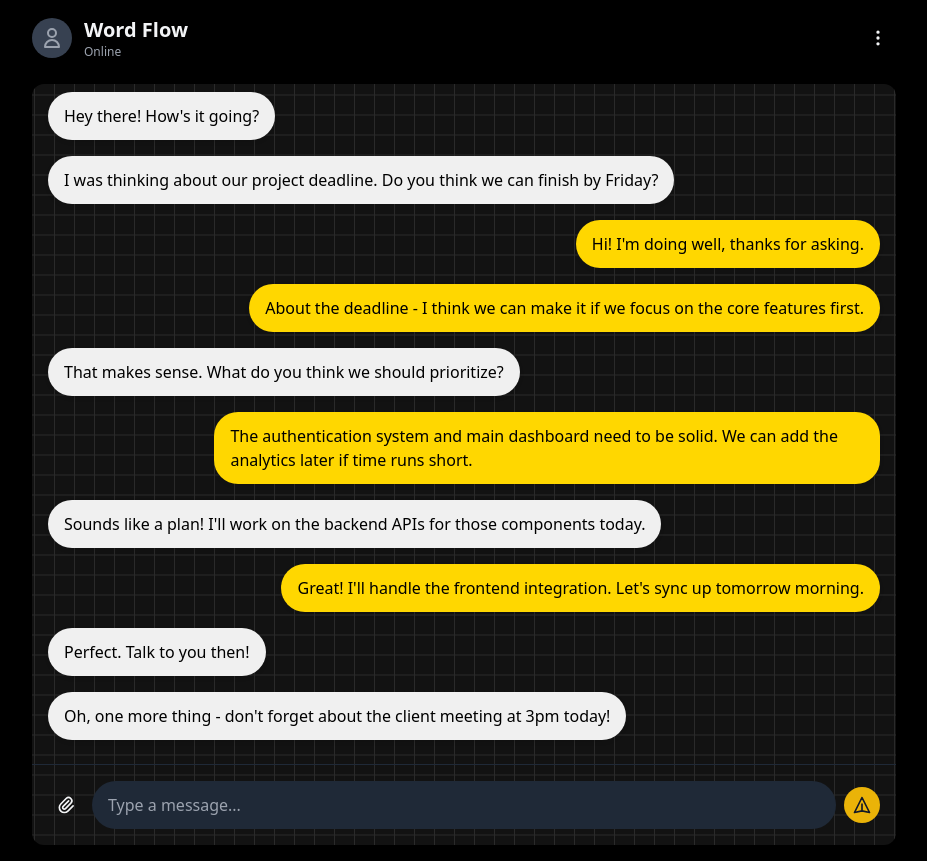
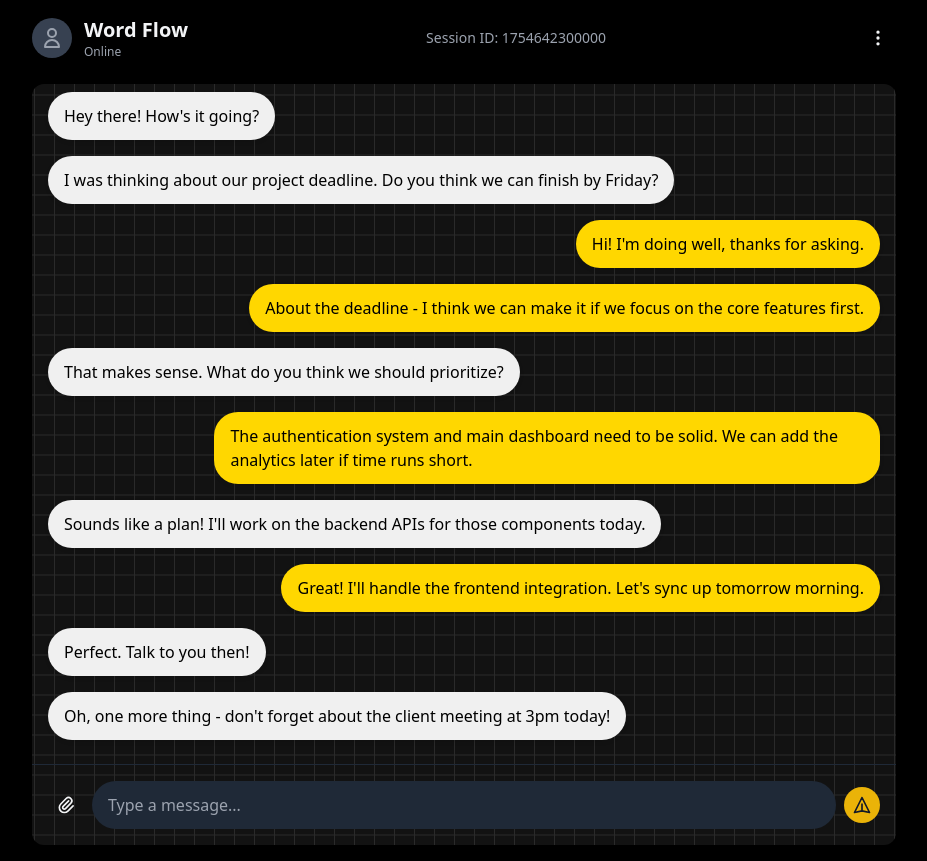
Before and after one commit to warathepj/n8n-Word-Flow, a plain HTML site: page src/index.html in a window 1280 px wide. Shown: the whole page, without its empty margins (176-1103 px from the left). Drawn offline with nearby package versions, Linux system fonts and the light colour scheme.

Commit message:
render sessionId

```diff
--- a/src/index.html
+++ b/src/index.html
@@ -74,6 +74,7 @@
                     <p class="text-xs text-gray-400">Online</p>
                 </div>
             </div>
+            <div id="sessionIdDisplay" class="text-sm text-gray-400 mr-4"></div>
             <button class="p-2 rounded-full hover:bg-gray-800">
                 <svg xmlns="http://www.w3.org/2000/svg" class="h-5 w-5" fill="none" viewBox="0 0 24 24" stroke="currentColor">
                     <path stroke-linecap="round" stroke-linejoin="round" stroke-width="2" d="M12 5v.01M12 12v.01M12 19v.01M12 6a1 1 0 110-2 1 1 0 010 2zm0 7a1 1 0 110-2 1 1 0 010 2zm0 7a1 1 0 110-2 1 1 0 010 2z" />
@@ -165,6 +166,20 @@
     </div>
 
     <script>
+        // Session ID management
+        let sessionId = sessionStorage.getItem('sessionId');
+        if (!sessionId) {
+            sessionId = Date.now().toString(); // Use timestamp as session ID
+            sessionStorage.setItem('sessionId', sessionId);
+        }
+        console.log('Current Session ID:', sessionId);
+
+        // Display session ID in header
+        const sessionIdElement = document.getElementById('sessionIdDisplay');
+        if (sessionIdElement) {
+            sessionIdElement.textContent = `Session ID: ${sessionId}`;
+        }
+
         // Auto-scroll to bottom of chat
         document.addEventListener('DOMContentLoaded', function() {
             const chatContainer = document.querySelector('.chat-container');
@@ -208,7 +223,7 @@
                             headers: {
                                 'Content-Type': 'application/json'
                             },
-                            body: JSON.stringify({ message: message })
+                            body: JSON.stringify({ message: message, sessionId: sessionId }) // Include sessionId here
                         });
                         if (response.ok) {
                             console.log('Message sent successfully!');
@@ -229,6 +244,7 @@
                 }
             });
         });
+</script>
     </script>
 </body>
 </html>
```
